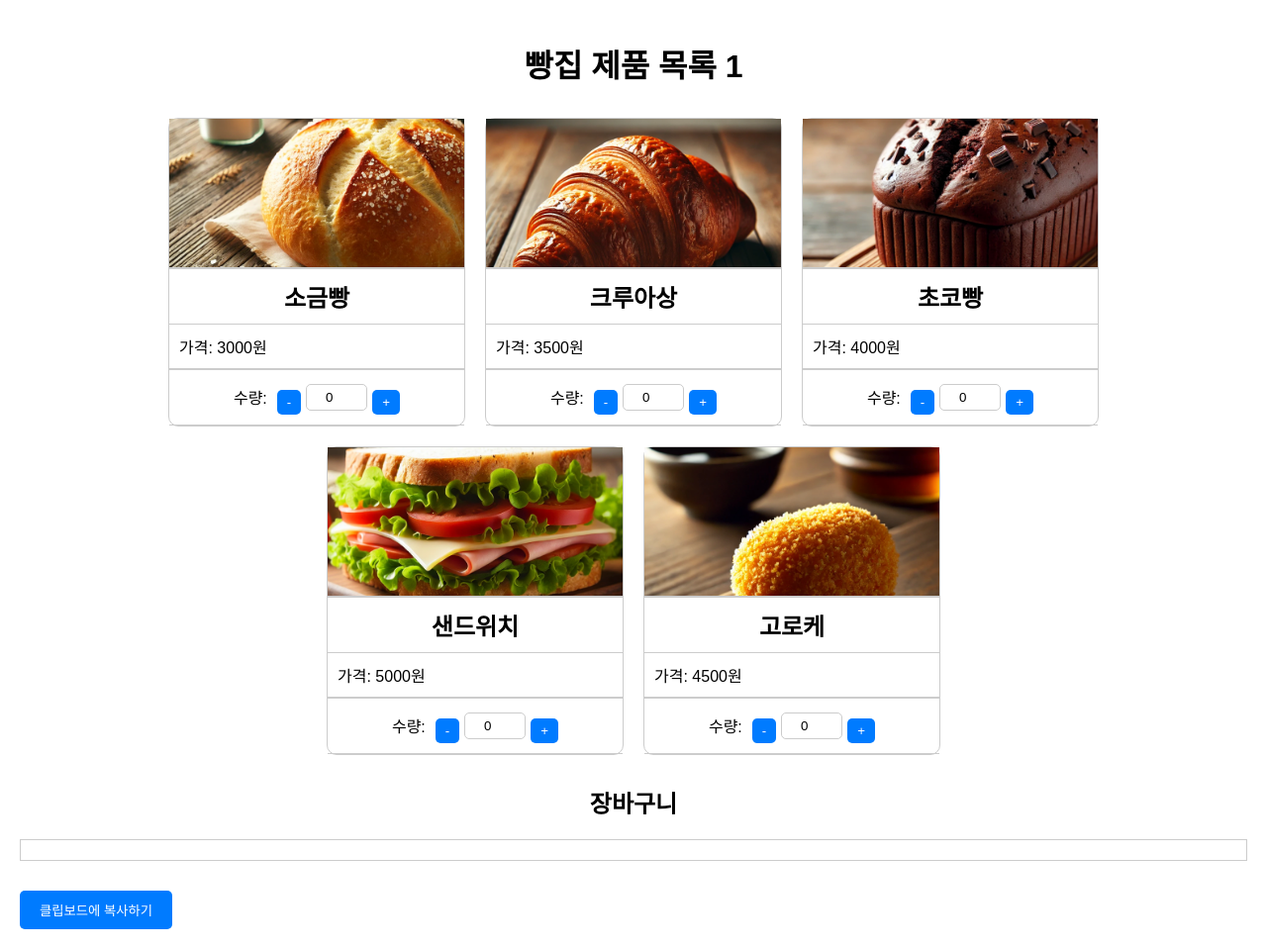
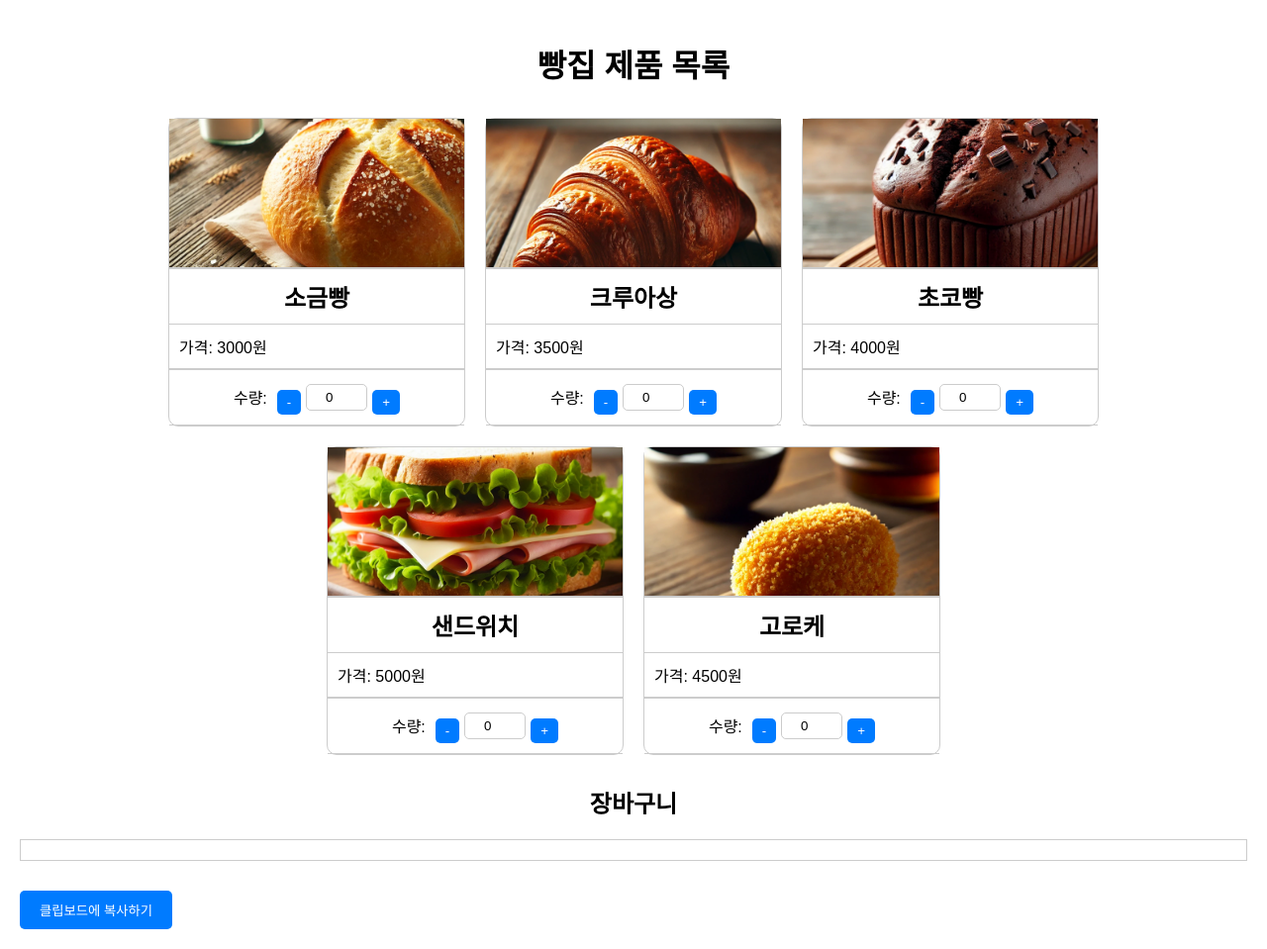
Before and after one commit to hanseodev/hanseodev.github.io, a Jekyll site: the page breads.html, which Jekyll copies as it is, in a window 1280 px wide. Shown: the whole page at 99% size. Built offline with Jekyll 4.4.1, drawn with Linux system fonts in a browser that asks for light colours.

Commit message:
Update breads.html

```diff
--- a/breads.html
+++ b/breads.html
@@ -7,7 +7,7 @@
     <link rel="stylesheet" href="breads-styles.css" />
   </head>
   <body>
-    <h1>빵집 제품 목록 1</h1>
+    <h1>빵집 제품 목록</h1>
     <div id="product-container" class="product-container"></div>
 
     <h2>장바구니</h2>
```
